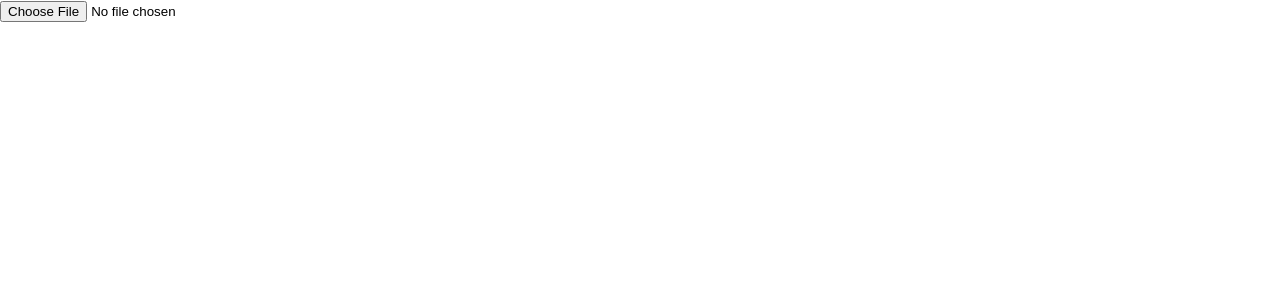
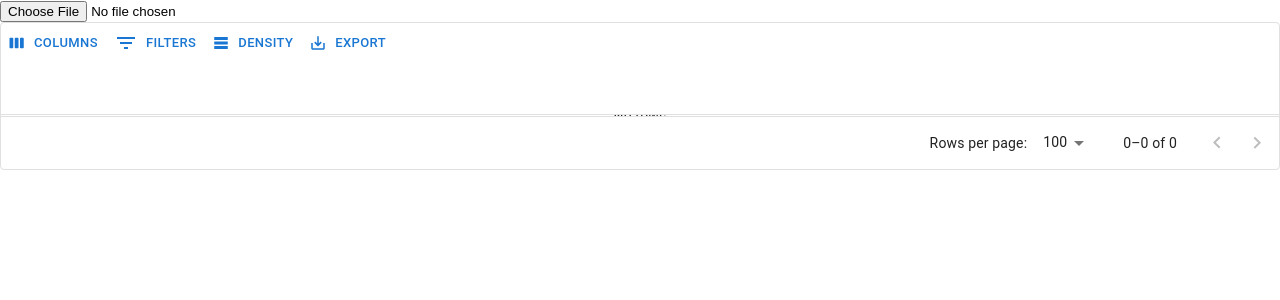
Before and after one commit to KKbeckang/csv2xml, a React (Create React App) app: page / in a window 1280 px wide. Shown: the top 300 px of the page. Built offline with nearby package versions, Linux system fonts and the light colour scheme.

Commit message:
Updated Loading Bar

```diff
--- a/src/components/component.DataGrid.jsx
+++ b/src/components/component.DataGrid.jsx
@@ -10,7 +10,6 @@ import {
   GridToolbarFilterButton,
   GridToolbarDensitySelector,
   GridPrintExportMenuItem,
-
 } from "@mui/x-data-grid";
 import { useGridApiContext } from "@mui/x-data-grid";
 import PropTypes from "prop-types";
@@ -18,12 +17,14 @@ import MenuItem from "@mui/material/MenuItem";
 import { useState } from "react";
 import Papa from "papaparse";
 import "./component.DataGrid.css";
+import LinearProgress from "@mui/material/LinearProgress";
 
 const DataGridComponent = () => {
   // following code is for the hooks
   const [data, setData] = useState([]);
   const [columns, setColumns] = useState([]);
   const apiRef = useGridApiRef();
+  const [isLoading, setIsLoading] = useState(false);
   // useGridApiRef is a hook that returns the apiRef object.
 
   const convertCSVToXML = (data) => {
@@ -76,14 +77,18 @@ const DataGridComponent = () => {
 
   const handleFileUpload = (event) => {
     const file = event.target.files[0];
+    if (file) {
+      setIsLoading(true);
     const reader = new FileReader();
 
     reader.onload = (e) => {
       const text = e.target.result;
       parseCSV(text);
+      setIsLoading(false); // Finish loading bar
     };
 
     reader.readAsText(file);
+  }
   };
 
   const getXML = (apiRef) => {
@@ -105,7 +110,7 @@ const DataGridComponent = () => {
     // Save the blob in a file
     const url = URL.createObjectURL(blob);
 
-    const a = document.createElement('a');
+    const a = document.createElement("a");
     a.href = url;
     a.download = filename;
     a.click();
@@ -123,8 +128,8 @@ const DataGridComponent = () => {
       <MenuItem
         onClick={() => {
           const xmlString = getXML(apiRef);
-          const blob = new Blob([xmlString], { type: 'application/xml' });
-          exportBlob(blob, 'DataGrid_demo.xml');
+          const blob = new Blob([xmlString], { type: "application/xml" });
+          exportBlob(blob, "DataGrid_demo.xml");
           hideMenu?.();
         }}
       >
@@ -137,9 +142,8 @@ const DataGridComponent = () => {
     hideMenu: PropTypes.func,
   };
 
-
-  const csvOptions = { delimiter: ';' };
-  const printOptions = { orientation: 'landscape' };
+  const csvOptions = { delimiter: ";" };
+  const printOptions = { orientation: "landscape" };
   function CustomExportButton(props) {
     // eslint-disable-next-line react/prop-types
     return (
@@ -155,31 +159,32 @@ const DataGridComponent = () => {
   function CustomToolbar(props) {
     return (
       <GridToolbarContainer {...props}>
-      <GridToolbarColumnsButton />
-      <GridToolbarFilterButton />
-      <GridToolbarDensitySelector />
-      <CustomExportButton/>
+        <GridToolbarColumnsButton />
+        <GridToolbarFilterButton />
+        <GridToolbarDensitySelector />
+        <CustomExportButton />
       </GridToolbarContainer>
     );
   }
 
-
   return (
     <div style={{ height: "100%", width: "100%" }}>
       <input type="file" accept=".csv" onChange={handleFileUpload} />
-      {columns.length > 0 && data.length > 0 && (
+
         <DataGrid
           rows={data}
           rowHeight={28}
           columns={columns}
           components={{
             Toolbar: CustomToolbar,
+            loadingOverlay: LinearProgress
           }}
           componentsProps={{
             toolbar: { apiRef },
           }}
+          loading={isLoading}
         />
-      )}
+
     </div>
   );
 };
```
